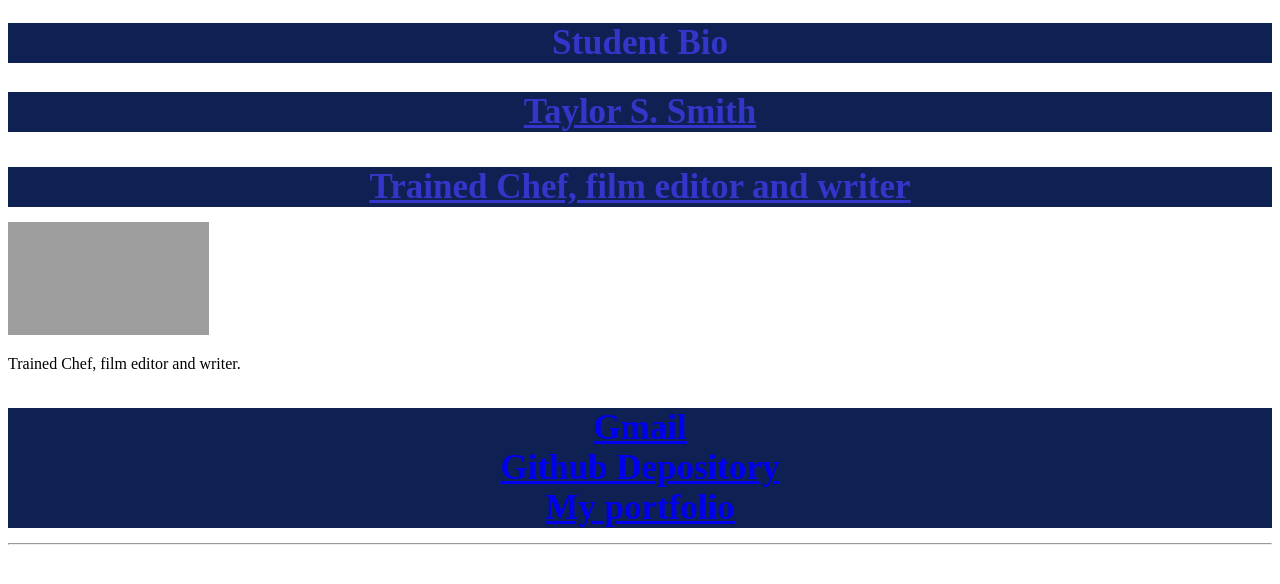
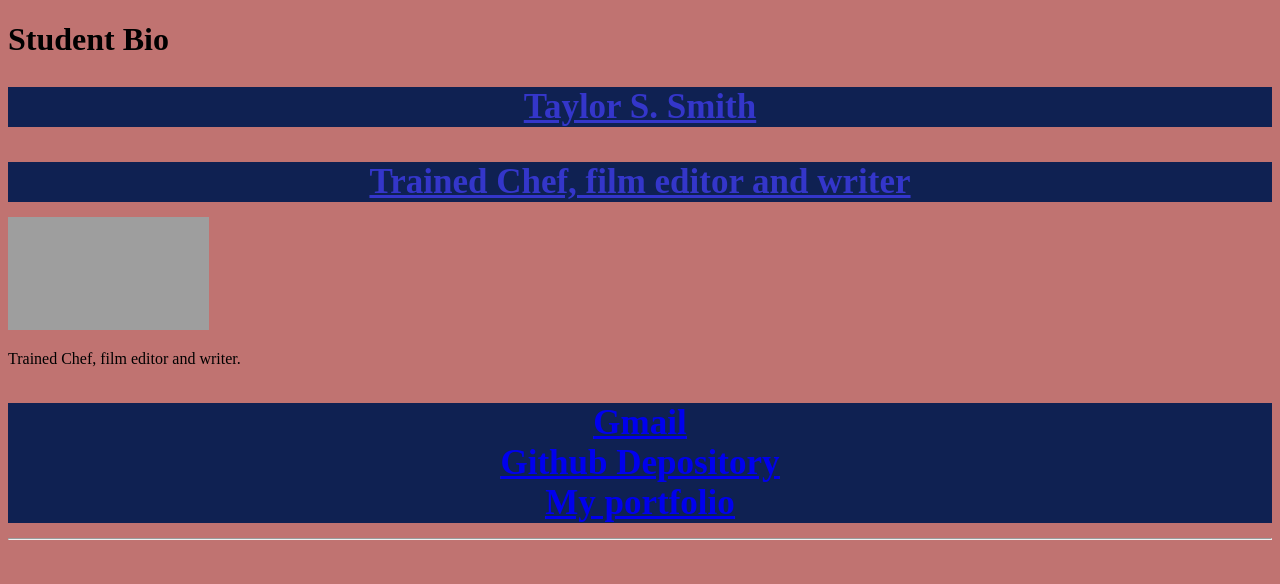
Before and after one commit to Kantandia/-HW-wireframe-, a plain HTML site: page index.html in a window 1280 px wide. Drawn offline with Linux system fonts and the light colour scheme; grey boxes are pictures that could not be loaded.

Commit message:
changed background

```diff
--- a/style.css
+++ b/style.css
@@ -1,48 +1,48 @@
 
-     /*
+     /* /*  */
         body {
-            background-color: #00ff9d;
+            background-color: #8f05008e;
             font: Georgia, Times New Roman, Times, serif
         }
-     */
+      */
       h1 {
-      /* Put a 15-pixel margin at the bottom of the heading. */
+
       margin-bottom: 15px;
-      /* Change the size of your font to 60 pixels high. */
+
       font-size: 35px;
-      /* This will color the heading font white. */
+
       color: rgb(52, 54, 202);
-      /* Align the text to the center of its enclosing element (e.g. div). */
+
       text-align: center;
 
-      /* The background of the heading element will now be black. */
+
       background-color: rgb(15, 33, 82);
       }
       h2 {
-      /* Put a 15-pixel margin at the bottom of the heading. */
+
       margin-bottom: 15px;
-      /* Change the size of your font to 60 pixels high. */
+
       font-size: 35px;
-      /* This will color the heading font white. */
+
       color: rgb(52, 54, 202);
-      /* Align the text to the center of its enclosing element (e.g. div). */
+
       text-align: center;
-      /* Underline the text. */
+
       text-decoration: underline;
-      /* The background of the heading element will now be black. */
+
       background-color: rgb(15, 33, 82);
       }
       h3 {
-      /* Put a 15-pixel margin at the bottom of the heading. */
+
       margin-bottom: 15px;
-      /* Change the size of your font to 60 pixels high. */
+
       font-size: 35px;
-      /* This will color the heading font white. */
+
       color: rgb(52, 54, 202);
-      /* Align the text to the center of its enclosing element (e.g. div). */
+
       text-align: center;
-      /* Underline the text. */
+
       text-decoration: underline;
-      /* The background of the heading element will now be black. */
+
       background-color: rgb(15, 33, 82);
       }
```
